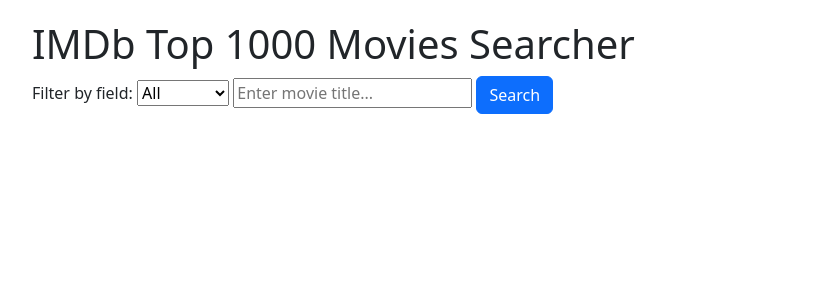
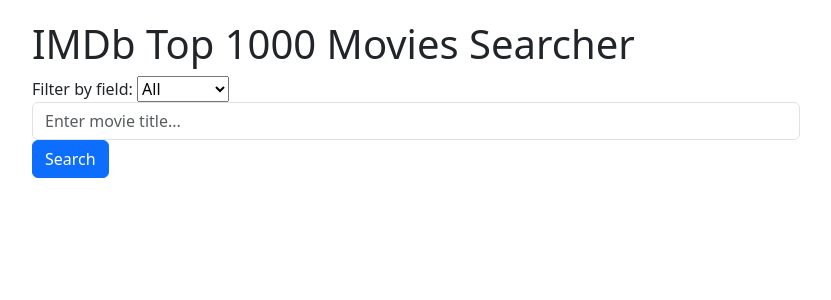
Before and after one commit to tarikjaber/capstone-backend, a Flask app: page / in a window 1280 px wide. Shown: the top 300 px of the page, without its empty margins (224-1055 px from the left). Run offline with Flask 3, Linux system fonts and the light colour scheme; some libraries are stand-ins or nearby versions.

Commit message:
Improve styling

```diff
--- a/app.py
+++ b/app.py
@@ -106,14 +106,16 @@
     response = query_similar_movies(movie_id)
 
     output = ""
+    output += "<div class='responses'>"
     for hit in response:
         movie = hit['_source']
-        output += "<div class='result'>"
+        output += "<div class='card'>"
         output += "<img src='" + movie['Poster_Link'] + "'>"
         output += "<br>"
         output += "<a target='_blank' href='/movie/" + hit['_id'] + "'>" + hit['_source']['Series_Title'] + "</a>"
         output += "<p>Rating: " + movie['IMDB_Rating'] +  "</p>"
         output += "</div>"
+    output += "</div>"
     return output
 
 if __name__ == '__main__':
--- a/templates/index.html
+++ b/templates/index.html
@@ -12,12 +12,12 @@
         <option value="Overview" {% if selected_field == "Overview" %}selected{% endif %}>Overview</option>
         <option value="Director" {% if selected_field == "Director" %}selected{% endif %}>Director</option>
     </select>
-    <input type="text" name="query" placeholder="Enter movie title..."/>
+    <input type="text" name="query" class="form-control" placeholder="Enter movie title..."/>
     <button class="btn btn-primary"  type="submit">Search</button>
 </form>
 <div class='responses'>
 {% for hit in response %}
-    <div class='card' style="width: 15rem; display: inline-block; margin-bottom: 1rem;">
+    <div class='card' style="width: 6rem; display: inline-block; margin-bottom: 1rem;">
         <img class='card-img-top' src="{{ hit['_source']['Poster_Link'] }}" >
         <br>
         <div class='card-body'>
```
Also changed, not shown: static/css/main.css (line endings or trailing spaces).
